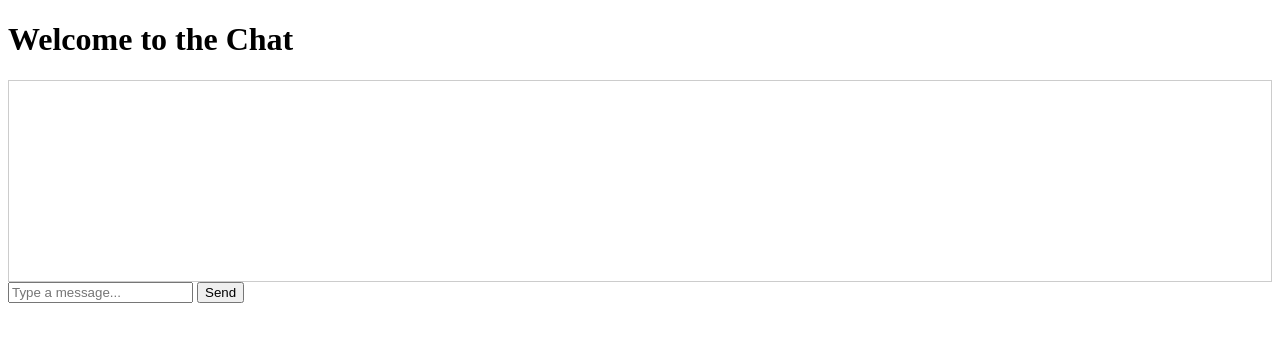
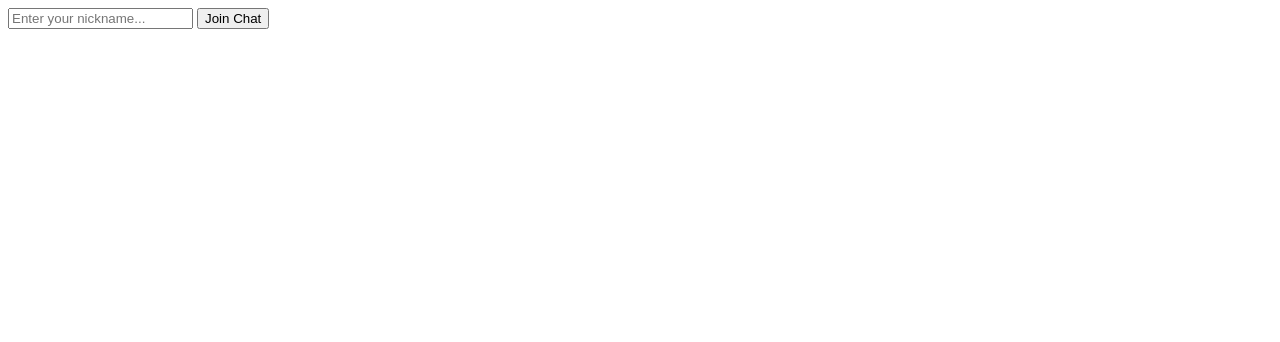
Before and after one commit to kenz567/my-chat-app, a website: page index.html in a window 1280 px wide. Drawn offline with nearby package versions, Linux system fonts and the light colour scheme.

Commit message:
Implement login screen and update chat screen
Added a login screen and modified the chat screen to be hidden until the user logs in.

```diff
--- a/index.html
+++ b/index.html
@@ -4,15 +4,22 @@
     <title>My Friends' Chat</title>
 </head>
 <body>
-    <h1>Welcome to the Chat</h1>
+    <!-- Login Screen -->
+    <div id="login-screen">
+        <input type="text" id="username" placeholder="Enter your nickname...">
+        <button onclick="login()">Join Chat</button>
+    </div>
 
-    <!-- This is where messages will show up -->
-    <div id="chat-box" style="height: 200px; border: 1px solid #ccc; overflow-y: scroll;"></div>
+    <!-- Chat Screen (Hidden until logged in) -->
+    <div id="chat-screen" style="display:none;">
+        <h1>Chat Room</h1>
+        <div id="chat-box" style="height: 200px; border: 1px solid #ccc; overflow-y: scroll;"></div>
+        <input type="text" id="message-input" placeholder="Type a message...">
+        <button id="send-btn">Send</button>
+    </div>
 
-    <!-- This is where you type -->
-    <input type="text" id="message-input" placeholder="Type a message...">
-    <button id="send-btn">Send</button>
-
+    <!-- This script connects your site to the server's Socket.io -->
+    <script src="/socket.io/socket.io.js"></script>
     <script src="script.js"></script>
 </body>
 </html>
```
